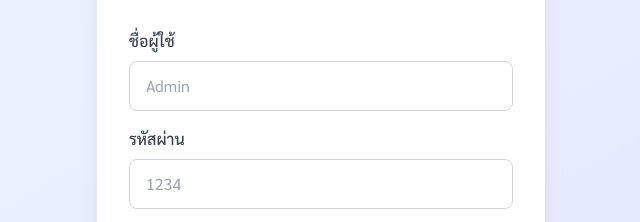
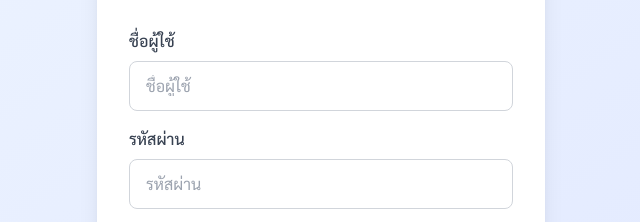
Before and after one commit to sittipong0882/Student-check-in-system, a plain HTML site: page index.html in a window 1280 px wide. Both pictures are taken after a click on the button "👨‍🏫 เข้าสู่ระบบครู/ผู้ดูแล". Shown: the part 301-523 px from the top of the page, 319-959 px from the left. Drawn offline with nearby package versions, Linux system fonts and the light colour scheme; some packages are replaced by stand-ins of ours; a script that the page names is missing.

Commit message:
เพิ่มฟังชั่น

```diff
--- a/index.html
+++ b/index.html
@@ -51,11 +51,11 @@
             <form onsubmit="adminLogin(event)" class="space-y-4">
                 <div>
                     <label class="block text-gray-700 font-medium mb-2">ชื่อผู้ใช้</label>
-                    <input type="text" id="adminUsername" class="w-full px-4 py-3 border border-gray-300 rounded-lg focus:ring-2 focus:ring-blue-500 focus:border-transparent" placeholder="Admin" required>
+                    <input type="text" id="adminUsername" class="w-full px-4 py-3 border border-gray-300 rounded-lg focus:ring-2 focus:ring-blue-500 focus:border-transparent" placeholder="ชื่อผู้ใช้" required>
                 </div>
                 <div>
                     <label class="block text-gray-700 font-medium mb-2">รหัสผ่าน</label>
-                    <input type="password" id="adminPassword" class="w-full px-4 py-3 border border-gray-300 rounded-lg focus:ring-2 focus:ring-blue-500 focus:border-transparent" placeholder="1234" required>
+                    <input type="password" id="adminPassword" class="w-full px-4 py-3 border border-gray-300 rounded-lg focus:ring-2 focus:ring-blue-500 focus:border-transparent" placeholder="รหัสผ่าน" required>
                 </div>
                 <button type="submit" class="w-full bg-blue-600 hover:bg-blue-700 text-white font-semibold py-3 px-6 rounded-lg transition duration-200">
                     เข้าสู่ระบบ
```
